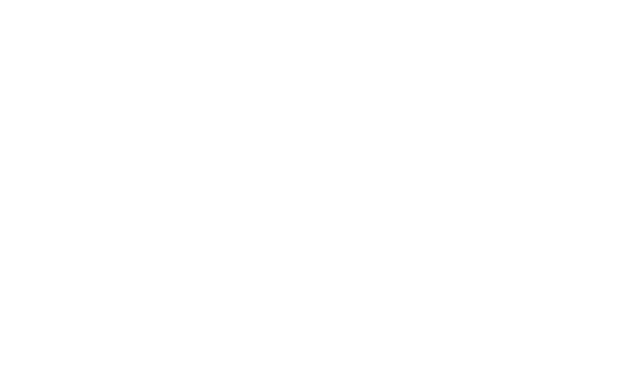
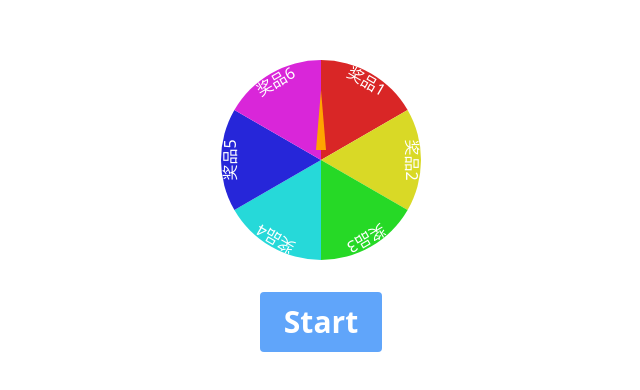
Before and after one commit to nosinxever/shirdn, a Next.js app: page /game in a window 1280 px wide. Shown: the part 994-1384 px from the top of the page, without its empty margins (319-959 px from the left). Before the commit the page ends 800 px from the top, so only its background shows below. Built offline with nearby package versions, Linux system fonts and the light colour scheme.

Commit message:
add wheel

```diff
--- /dev/null
+++ b/src/app/components/DiceGame.js
@@ -0,0 +1,71 @@
+"use client";
+
+import { useState } from 'react';
+import { motion } from 'framer-motion';
+
+export default function DiceGame() {
+  const [diceValue, setDiceValue] = useState(1);
+  const [rolling, setRolling] = useState(false);
+
+  const diceFaces = ['⚀', '⚁', '⚂', '⚃', '⚄', '⚅'];
+
+  const rollDice = () => {
+    setRolling(true);
+    let count = 0;
+    const interval = setInterval(() => {
+      setDiceValue(Math.floor(Math.random() * 6));
+      count += 1;
+      if (count >= 40) {
+        clearInterval(interval);
+        setRolling(false);
+      }
+    }, 100);
+  };
+
+  const diceVariants = {
+    rolling: {
+      rotate: [0, 360],
+      scale: [1, 1.1, 1],
+      opacity: [1, 0.8, 1],
+      transition: {
+        duration: 0.1,
+        repeat: 40,
+        ease: 'linear'
+      }
+    },
+    stopped: {
+      rotate: 0,
+      scale: 1,
+      opacity: 1,
+      transition: {
+        type: 'spring',
+        stiffness: 300,
+        damping: 10
+      }
+    }
+  };
+
+  return (
+      <div className="flex flex-col items-center justify-center min-h-screen py-2" style={{ fontFamily: 'VT323, monospace' }}>
+        <main className="flex flex-col items-center justify-center w-full flex-1 px-4 md:px-20 text-center">
+          <h1 className="text-6xl font-bold text-slate-500">For Shirdn</h1>
+          <motion.div
+            className="mt-6 text-9xl text-slate-500 md:text-[10rem] font-bold"
+            animate={rolling ? 'rolling' : 'stopped'}
+            variants={diceVariants}
+          >
+            {diceFaces[diceValue]}
+          </motion.div>
+          <motion.button
+            className="mt-8 px-6 py-3 bg-blue-400 text-white font-bold text-3xl rounded hover:bg-blue-600 transition-colors duration-150"
+            onClick={rollDice}
+            disabled={rolling}
+            whileHover={{ scale: 1.05 }}
+            whileTap={{ scale: 0.95 }}
+          >
+            Start
+          </motion.button>
+        </main>
+      </div>
+  );
+}
--- /dev/null
+++ b/src/app/components/Wheel.js
@@ -0,0 +1,73 @@
+"use client";
+
+import { motion } from 'framer-motion';
+import React, { useState, useEffect } from 'react';
+
+const rewards = ["奖品1", "奖品2", "奖品3", "奖品4", "奖品5","奖品6"];
+const segmentAngle = 360 / rewards.length; // 每个部分的角度
+
+const Wheel = () => {
+  const [isSpinning, setIsSpinning] = useState(false);
+  const [rotation, setRotation] = useState(0);
+  const [selectedReward, setSelectedReward] = useState('');
+
+  useEffect(() => {
+    if (!isSpinning) {
+      // 计算旋转后选中的奖品
+      const rewardIndex = Math.floor(rotation / segmentAngle) % rewards.length;
+      setSelectedReward(rewards[rewardIndex]);
+    }
+  }, [isSpinning, rotation]);
+
+  const spin = () => {
+    // 生成新的旋转角度
+    const newRotation = 1440 + Math.floor(Math.random() * 360); // 确保至少旋转4圈
+    setRotation(rotation + newRotation);
+    setIsSpinning(true);
+    setTimeout(() => setIsSpinning(false), 2000); // 转动持续2秒
+  };
+
+  return (
+    <div className="flex flex-col items-center justify-center h-screen">
+      <svg width="200" height="200" viewBox="0 0 200 200" className="relative">
+        {rewards.map((reward, index) => (
+          <g key={index} transform={`rotate(${segmentAngle * index}, 100, 100)`}>
+            <path
+              d={`M100,100 L100,0 A100,100 0 0,1 ${100 + 100 * Math.sin(segmentAngle * Math.PI / 180)},${100 - 100 * Math.cos(segmentAngle * Math.PI / 180)} Z`}
+              fill={`hsl(${index * (360 / rewards.length)}, 70%, 50%)`}
+            />
+            <text
+              x="100"
+              y="15"
+              fill="white"
+              transform={`rotate(${segmentAngle / 2}, 100, 100)`}
+              style={{ textAnchor: 'middle' }}
+            >
+              {reward}
+            </text>
+          </g>
+        ))}
+        <motion.polygon
+          initial={{ rotate: 0 }}
+          animate={{ rotate: rotation }}
+          transition={{ duration: 2, ease: "linear" }}
+          points="100,30 95,90 105,90"
+          fill="orange"
+          style={{ originX: "100", originY: "100" }} // 设置旋转中心为SVG中心
+        />
+      </svg>
+
+      <button onClick={spin} className="mt-8 px-6 py-3 bg-blue-400 text-white font-bold text-3xl rounded hover:bg-blue-600 transition-colors duration-150"
+>
+        Start
+      </button>
+      {/* {!isSpinning && selectedReward && (
+        <div className="mt-5 text-lg font-bold">
+          恭喜获得: {selectedReward}
+        </div>
+      )} */}
+    </div>
+  );
+};
+
+export default Wheel;
--- a/src/app/game/page.js
+++ b/src/app/game/page.js
@@ -1,50 +1,11 @@
 "use client";
 
-import { Fragment, useState } from 'react';
+import { Fragment } from 'react';
 import Head from 'next/head';
-import { motion } from 'framer-motion';
 
-export default function Home() {
-  const [diceValue, setDiceValue] = useState(1);
-  const [rolling, setRolling] = useState(false);
-
-  const diceFaces = ['⚀', '⚁', '⚂', '⚃', '⚄', '⚅'];
-
-  const rollDice = () => {
-    setRolling(true);
-    let count = 0;
-    const interval = setInterval(() => {
-      setDiceValue(Math.floor(Math.random() * 6));
-      count += 1;
-      if (count >= 40) {
-        clearInterval(interval);
-        setRolling(false);
-      }
-    }, 100);
-  };
-
-  const diceVariants = {
-    rolling: {
-      rotate: [0, 360],
-      scale: [1, 1.1, 1],
-      opacity: [1, 0.8, 1],
-      transition: {
-        duration: 0.1,
-        repeat: 40,
-        ease: 'linear'
-      }
-    },
-    stopped: {
-      rotate: 0,
-      scale: 1,
-      opacity: 1,
-      transition: {
-        type: 'spring',
-        stiffness: 300,
-        damping: 10
-      }
-    }
-  };
+import DiceGame from '../components/DiceGame';
+import Wheel from '../components/Wheel';
+export default function Game() {
 
   return (
     <Fragment>
@@ -53,27 +14,10 @@
         <meta name="description" content="Dice Game" />
         <link href="https://fonts.googleapis.com/css2?family=VT323&display=swap" rel="stylesheet" />
       </Head>
-      <div className="flex flex-col items-center justify-center min-h-screen py-2" style={{ fontFamily: 'VT323, monospace' }}>
-        <main className="flex flex-col items-center justify-center w-full flex-1 px-4 md:px-20 text-center">
-          <h1 className="text-6xl font-bold text-slate-500">For Shirdn</h1>
-          <motion.div
-            className="mt-6 text-9xl text-slate-500 md:text-[10rem] font-bold"
-            animate={rolling ? 'rolling' : 'stopped'}
-            variants={diceVariants}
-          >
-            {diceFaces[diceValue]}
-          </motion.div>
-          <motion.button
-            className="mt-8 px-6 py-3 bg-blue-400 text-white font-bold text-3xl rounded hover:bg-blue-600 transition-colors duration-150"
-            onClick={rollDice}
-            disabled={rolling}
-            whileHover={{ scale: 1.05 }}
-            whileTap={{ scale: 0.95 }}
-          >
-            Start
-          </motion.button>
-        </main>
-      </div>
+
+      <DiceGame/>
+      <Wheel />
+
     </Fragment>
   );
 }
```
